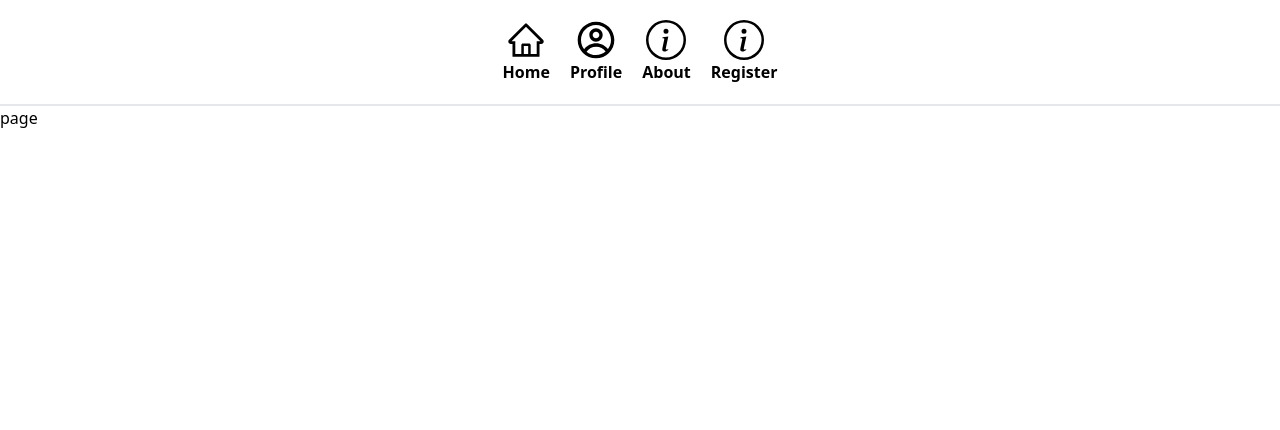
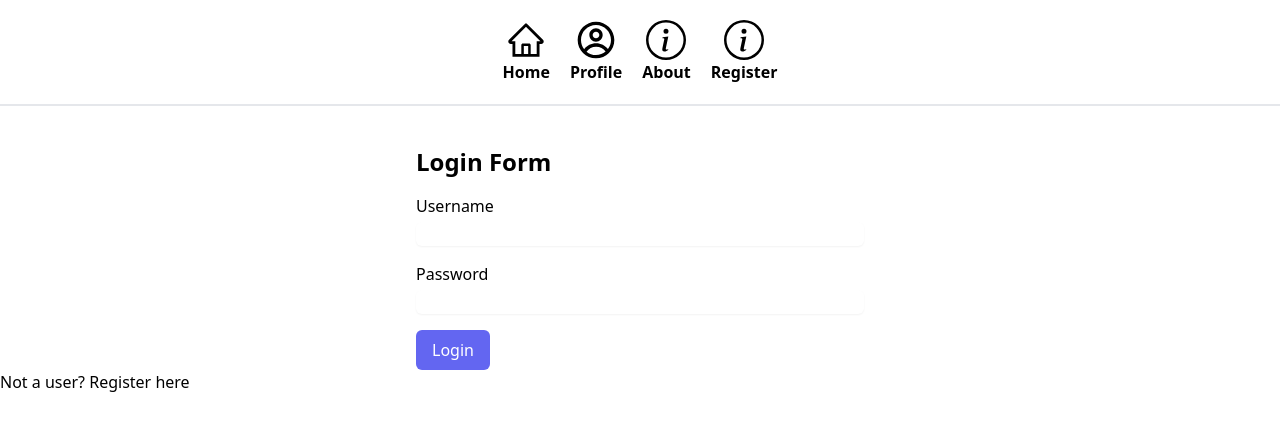
Before and after one commit to sramalho94/chippy_frontend, a Next.js app: page /login in a window 1280 px wide. Shown: the top 430 px of the page. Built offline with nearby package versions, Linux system fonts and the light colour scheme.

Commit message:
Imported LoginForm component

```diff
--- a/app/login/page.tsx
+++ b/app/login/page.tsx
@@ -1,10 +1,13 @@
+import LoginForm from '@/components/LoginForm'
 import React from 'react'
 
 type Props = {}
 
 const page = (props: Props) => {
   return (
-    <div>page</div>
+    <div className="flex flex-col pt-10 min-h-screen">
+        <LoginForm />
+    </div>
   )
 }
 
```
